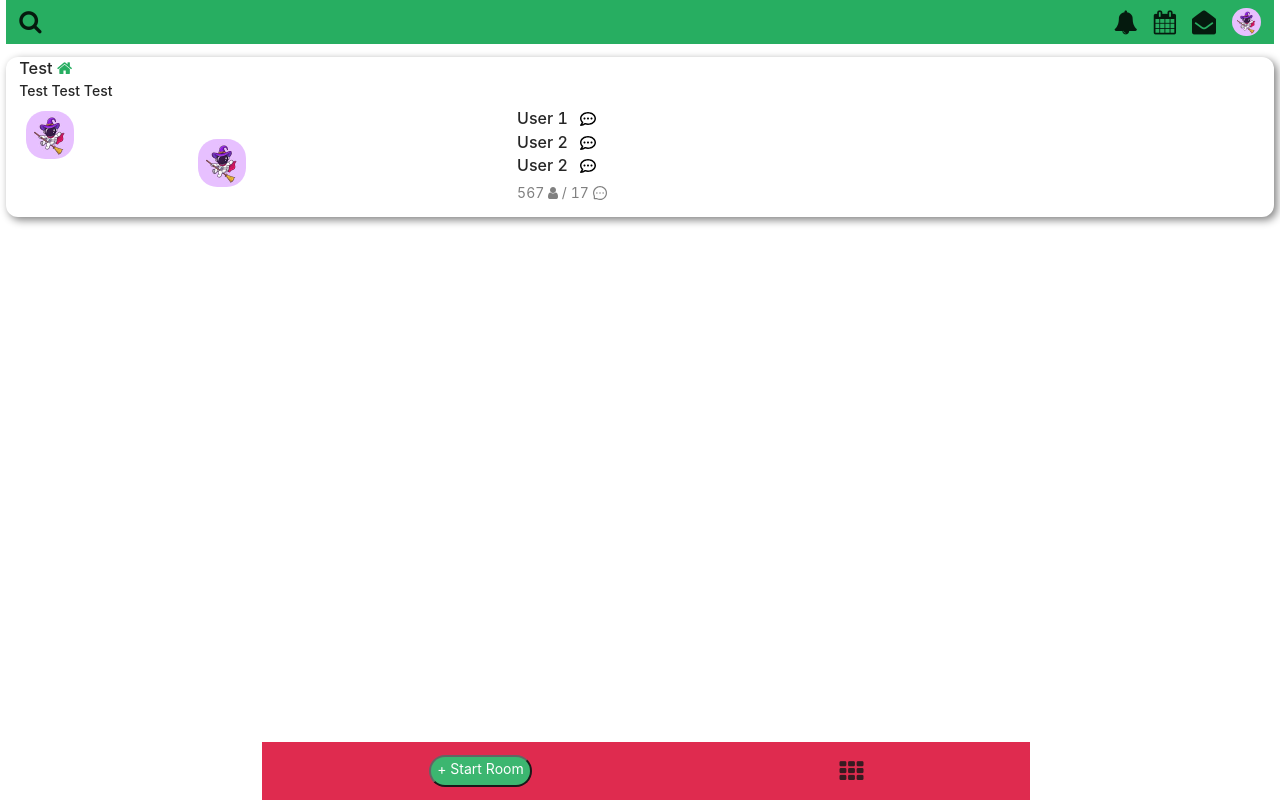
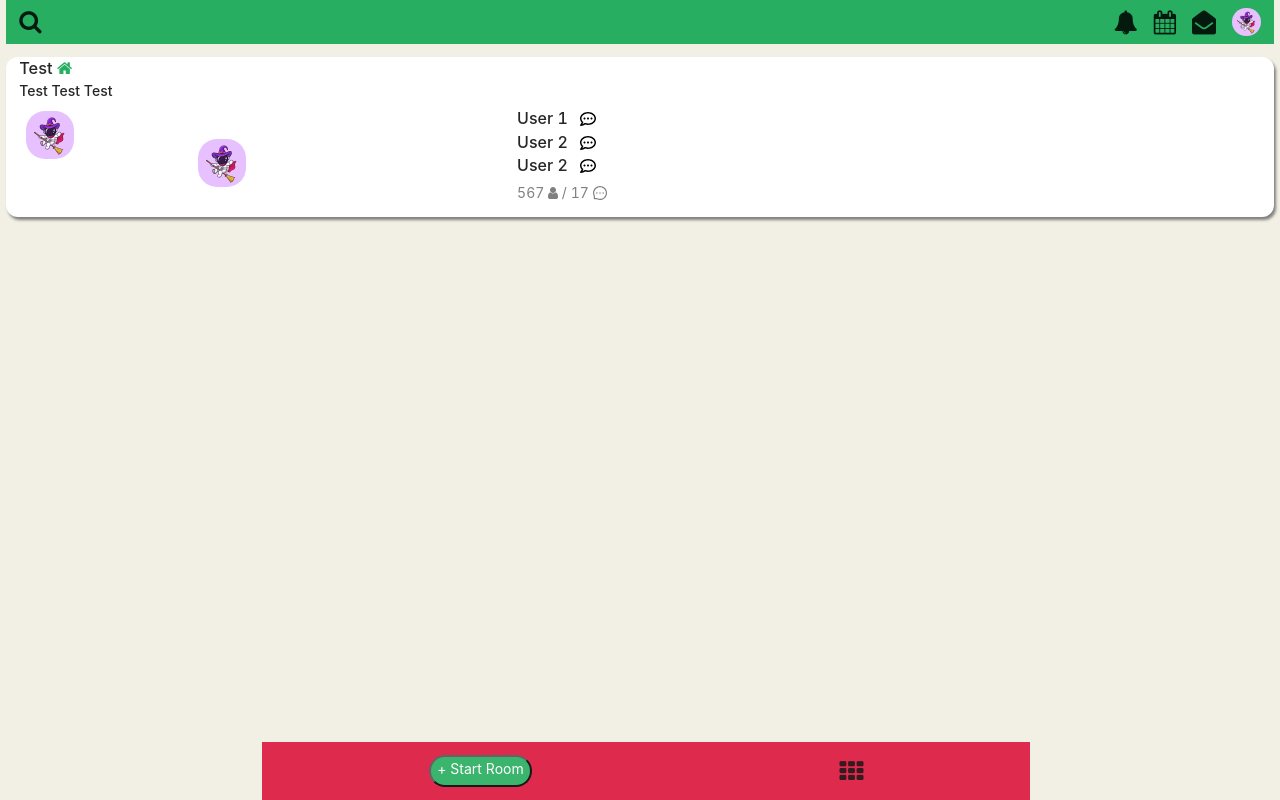
Before and after one commit to Dtech-Dbug/Clubhouse-Roomfeed-Page, a React (Create React App) app in the folder clubhouse-roomfeed/: page / in a window 1280 px wide. Built offline with nearby package versions, Linux system fonts and the light colour scheme.

Commit message:
update stylings 🎉: index.css
- changed box shadow
- updated App BG color

```diff
--- a/clubhouse-roomfeed/src/index.css
+++ b/clubhouse-roomfeed/src/index.css
@@ -4,13 +4,16 @@
 body {
 	margin: 0;
 	padding: 0;
-	background: rgba(242, 240, 228, 255);
+	background-color: #f2f0e4;
+	background-color: crimson;
+
 	font-family: -apple-system, BlinkMacSystemFont, "Segoe UI", "Roboto", "Oxygen",
 		"Ubuntu", "Cantarell", "Fira Sans", "Droid Sans", "Helvetica Neue",
 		sans-serif;
 	-webkit-font-smoothing: antialiased;
 	-moz-osx-font-smoothing: grayscale;
 	box-sizing: border-box;
+	font-size: 62.5%;
 }
 
 code {
@@ -44,6 +47,7 @@ nav .flex-child-2 > i {
 .App {
 	position: relative;
 	height: 100vh;
+	background-color: #f2f0e4;
 }
 
 .footer-wrapper {
@@ -79,7 +83,7 @@ footer button {
 	margin: 0 0.4rem;
 	border-radius: 0.75rem;
 	margin-top: 0.8rem;
-	box-shadow: 3px 3px 8px grey;
+	box-shadow: 2px 3px 3px grey;
 }
 .room-card-header {
 	display: flex;
```
